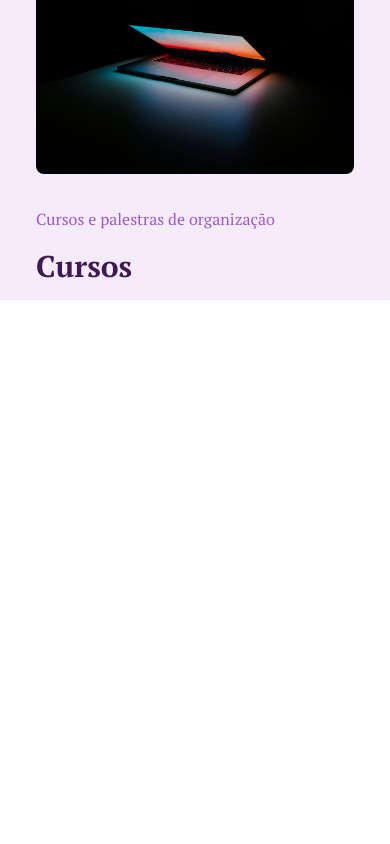
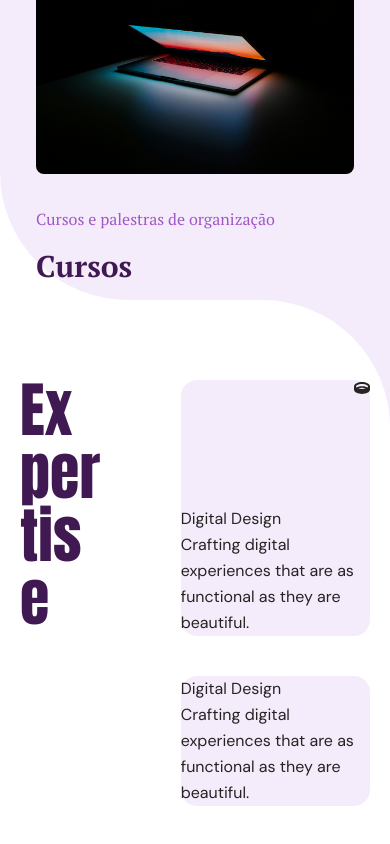
Before and after one commit to junioralvesbr/site-leticiamartins, a Next.js app: page / in a window 390 px wide. Shown: the part 2126-2970 px from the top of the page. Before the commit the page ends 2426 px from the top, so only its background shows below. Built offline with nearby package versions, Linux system fonts and the light colour scheme.

Commit message:
criando a seção de expertise

```diff
--- a/src/app/globals.css
+++ b/src/app/globals.css
@@ -5,6 +5,7 @@
   --foreground: #252423;
   --primary: #401952;
   --secondary: #9F56C7;
+  --third: #f5ecfb;
 }
 
 @theme inline {
@@ -13,6 +14,7 @@
   --color-foreground: var(--foreground);
   --color-primary: #401952;
   --color-secondary: #9F56C7;
+  --color-third: #f5ecfb;
 
   /* Fonts */
   --font-anton: var(--font-anton);
--- a/src/app/page.tsx
+++ b/src/app/page.tsx
@@ -1,6 +1,7 @@
 import NavBar from "@/components/NavBar";
 import Hero from "@/components/Hero";
 import Services from "@/components/Sevices";
+import Expertise from "@/components/Expertise";
 
 export default function Home() {
   return (
@@ -21,8 +22,18 @@ export default function Home() {
       </header>
 
       <main>
-        <section data-name="nossos-servicos" className="bg-degrade rounded-tr-12xl pt-20">
-          <Services />
+        <section data-name="nossos-servicos" className="bg-degrade rounded-tr-12xl rounded-bl-12xl pt-20">
+          <div className="max-w-6xl mx-auto h-full px-5 lg:px-10">
+            <Services />
+          </div>
+        </section>
+
+        <section data-name="expertises" className="bg-third h-screen">
+          <div className="bg-white rounded-tr-12xl pt-20">
+            <div className="max-w-6xl mx-auto h-full px-5 lg:px-10">
+              <Expertise />
+            </div>
+          </div>
         </section>
       </main>
     </div>
--- /dev/null
+++ b/src/components/Expertise.tsx
@@ -0,0 +1,35 @@
+import SubTitleH2 from "./SubTitleH2";
+
+import { FaRing } from "react-icons/fa6";
+
+export default function Expertise() {
+  return (
+    <div className="flex justify-between gap-20">
+      <div className="">
+        <SubTitleH2>Expertise</SubTitleH2>
+      </div>
+
+      <div className="h-screen flex flex-col gap-10">
+        <div className="bg-third flex flex-col justify-between rounded-2xl w-full min-h-64">
+          <div className="flex justify-end-safe">
+            <FaRing />
+          </div>
+          <div>
+            <p>Digital Design</p>
+
+            <p>
+              Crafting digital experiences that are as functional as they are beautiful.
+            </p>
+          </div>
+        </div>
+
+        <div className="bg-third rounded-2xl">
+          <p>Digital Design</p>
+          <p>
+            Crafting digital experiences that are as functional as they are beautiful.
+          </p>
+        </div>
+      </div>
+    </div>
+  )
+}
--- a/src/components/Sevices.tsx
+++ b/src/components/Sevices.tsx
@@ -27,7 +27,7 @@ const data = [
 
 export default function Services() {
   return (
-    <div className="max-w-6xl mx-auto h-full px-5 lg:px-10">
+    <div>
       <h2 className="flex items-center justify-center">
         <SubTitleH2>Nossos Serviços</SubTitleH2>
       </h2>
```
